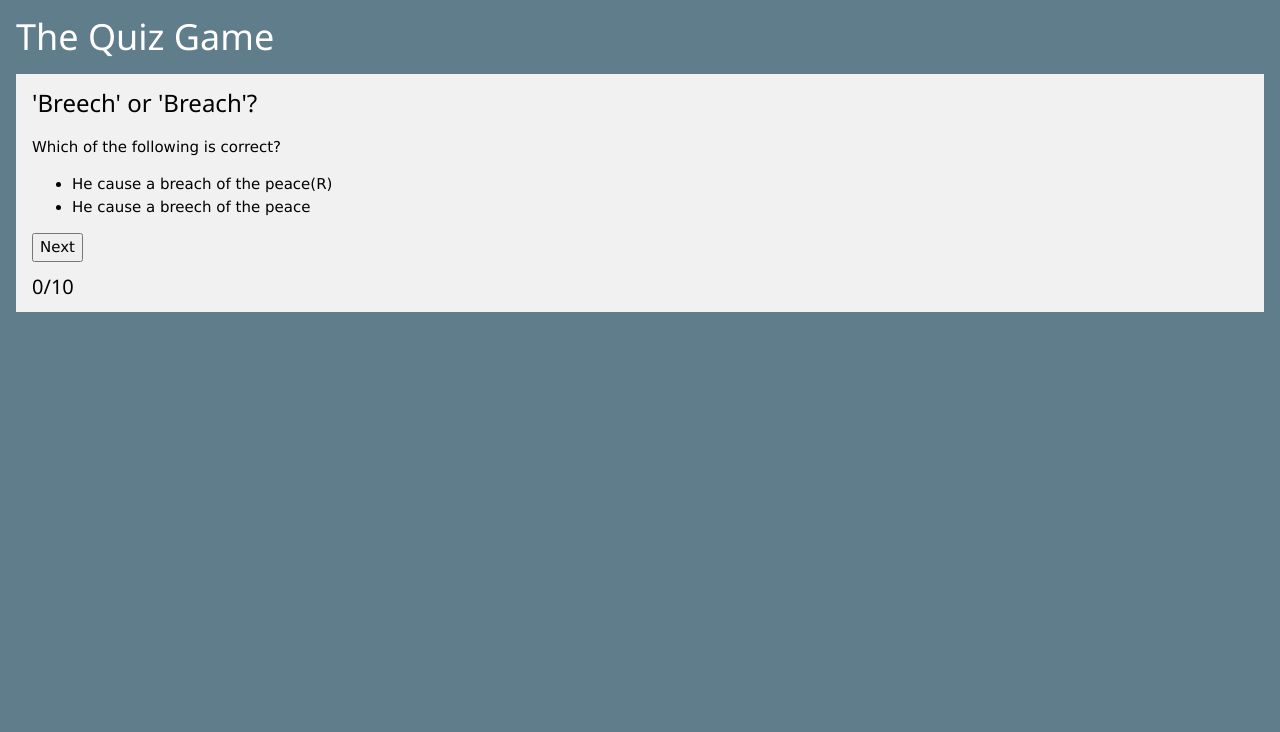
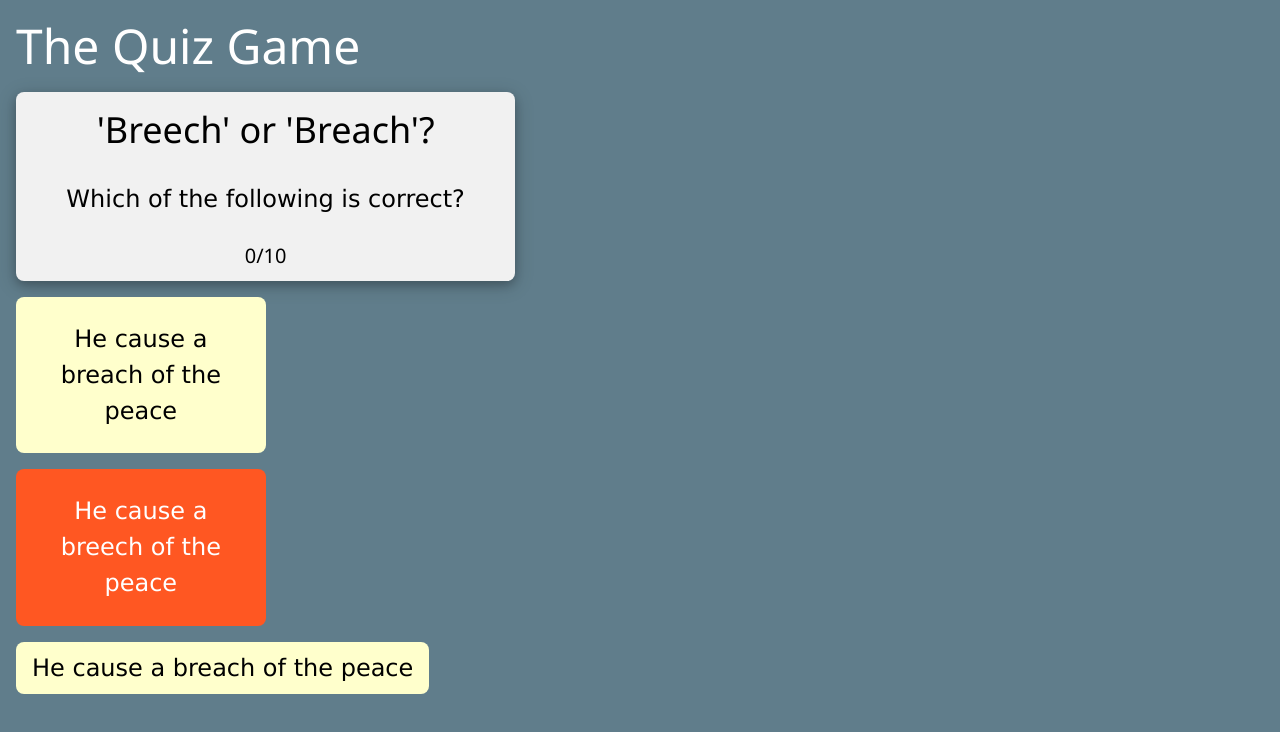
Before and after one commit to gdick-crypto/quiz-game-card, a plain HTML site: page index.html in a window 1280 px wide. Drawn offline with nearby package versions, Linux system fonts and the light colour scheme.

Commit message:
New style
New background colour, W3 cards and W3 panels

```diff
--- a/index.html
+++ b/index.html
@@ -9,19 +9,24 @@
 </head>
 <body class="w3-blue-grey">
     <header class="w3-container">
-        <h1>The Quiz Game</h1>
+        <h1 class="w3-xxxlarge">The Quiz Game</h1>
     </header>
     <main class="w3-container">
-        <div class="w3-container w3-light-grey">
-            <h3>'Breech' or 'Breach'?</h3>
-            <p>Which of the following is correct?</p>
-            <ul>
-                <li>He cause a breach of the peace(R)</li>
-                <li>He cause a breech of the peace</li>
-            </ul>
-            <button type="button">Next</button>
+        <div class="w3-container w3-light-grey w3-center w3-card-4 w3-round-large" style="width: 40%;">
+            <h3 class="w3-xxlarge">'Breech' or 'Breach'?</h3>
+            <p class="w3-xlarge">Which of the following is correct?</p>
             <h4 class="quiz-counter"><span>0</span>/10</h4>
         </div>
+
+        <div class="w3-xlarge w3-panel w3-pale-yellow w3-center w3-hover-shadow w3-round-large right-answer" style="width: 20%;">
+            <p>He cause a breach of the peace</p>
+        </div>
+        <div class="w3-xlarge w3-panel w3-deep-orange w3-center w3-hover-shadow w3-round-large" style="width: 20%;">
+            <p>He cause a breech of the peace</p>
+        </div>
+        <button class="w3-xlarge w3-button w3-pale-yellow w3-round-large">
+            He cause a breach of the peace
+        </button>
     </main>
 </body>
 </html>
```
